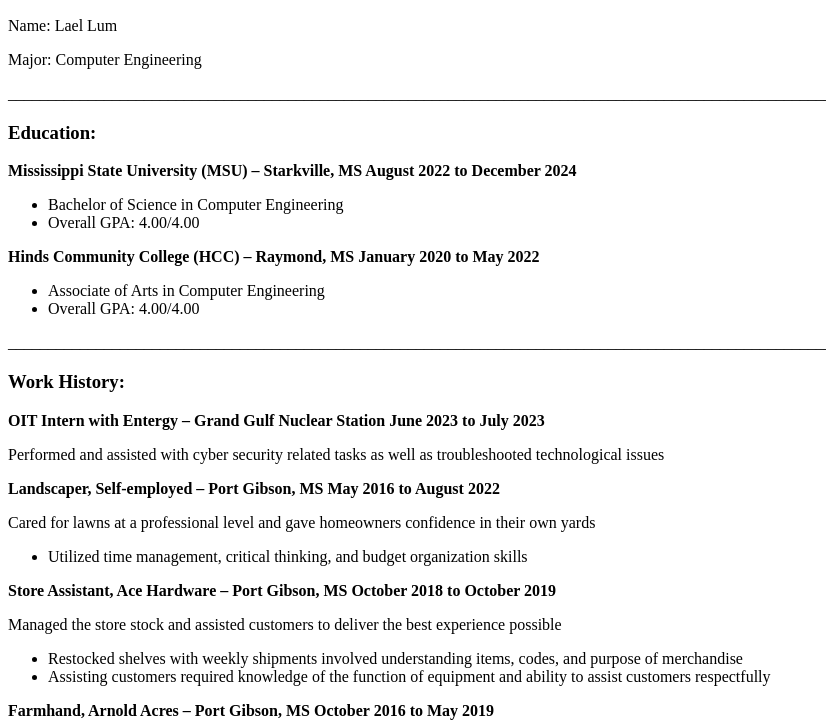
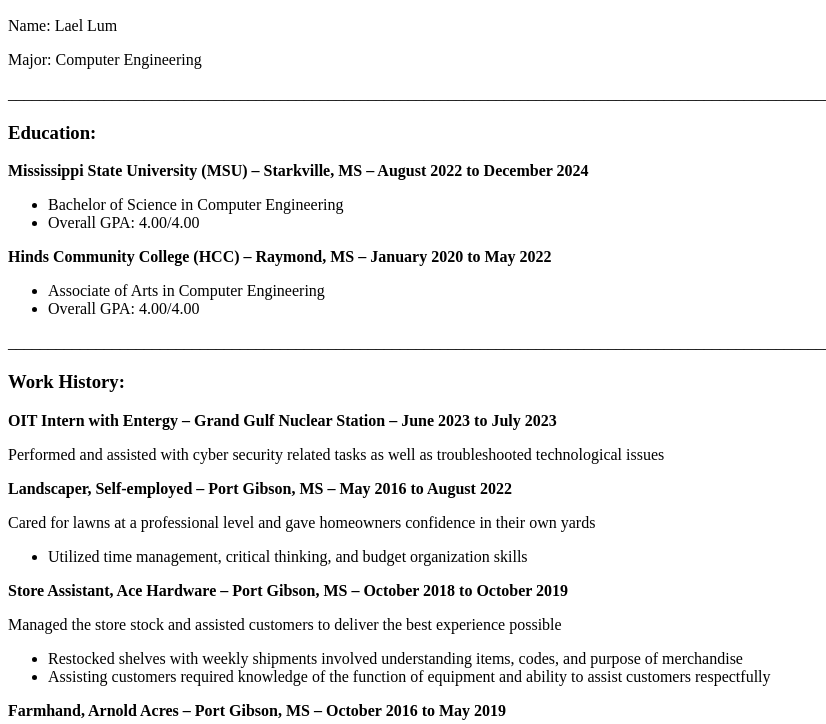
Before and after one commit to alaellum/all655-demo-repo, a plain HTML site: page index.html in a window 1280 px wide. Shown: the part 76-800 px from the top of the page, without its empty margins (0-826 px from the left). Drawn offline with Linux system fonts and the light colour scheme.

Commit message:
Added Index.html

```diff
--- a/index.html
+++ b/index.html
@@ -17,32 +17,32 @@
 <p>______________________________________________________________________________________________________________________________</p>
 
 <h3> Education: </h3>
-<b> Mississippi State University (MSU) – Starkville, MS             August 2022 to December 2024</b>
+<b> Mississippi State University (MSU) – Starkville, MS – August 2022 to December 2024</b>
 <ul>
         <li>Bachelor of Science in Computer Engineering</li>
         <li>Overall GPA: 4.00/4.00</li>
 </ul>
-<b> Hinds Community College (HCC) – Raymond, MS             January 2020 to May 2022</b>
+<b> Hinds Community College (HCC) – Raymond, MS – January 2020 to May 2022</b>
 <ul>
         <li>Associate of Arts in Computer Engineering</li>
         <li>Overall GPA: 4.00/4.00</li>
 </ul>
 <p>______________________________________________________________________________________________________________________________</p>
 <h3> Work History:</h3>
-<b>OIT Intern with Entergy – Grand Gulf Nuclear Station June 2023 to July 2023</b>
+<b>OIT Intern with Entergy – Grand Gulf Nuclear Station – June 2023 to July 2023</b>
 <p>Performed and assisted with cyber security related tasks as well as troubleshooted technological issues</p>
-<b>Landscaper, Self-employed – Port Gibson, MS May 2016 to August 2022</b>
+<b>Landscaper, Self-employed – Port Gibson, MS – May 2016 to August 2022</b>
 <p>Cared for lawns at a professional level and gave homeowners confidence in their own yards</p>
 <ul>
         <li>Utilized time management, critical thinking, and budget organization skills</li>
 </ul>
-<b>Store Assistant, Ace Hardware – Port Gibson, MS October 2018 to October 2019</b>
+<b>Store Assistant, Ace Hardware – Port Gibson, MS – October 2018 to October 2019</b>
 <p>Managed the store stock and assisted customers to deliver the best experience possible</p>
 <ul>
         <li>Restocked shelves with weekly shipments involved understanding items, codes, and purpose of merchandise</li>
         <li>Assisting customers required knowledge of the function of equipment and ability to assist customers respectfully</li>
 </ul>
-<b>Farmhand, Arnold Acres – Port Gibson, MS October 2016 to May 2019</b>
+<b>Farmhand, Arnold Acres – Port Gibson, MS – October 2016 to May 2019</b>
 <p>Baled hay, fed/branded cattle, and cared for livestock that benefited the local area with fresh grass-fed meat</p>
 <ul>
         <li>Worked with others as a team and did so under high stress situations</li>
```
